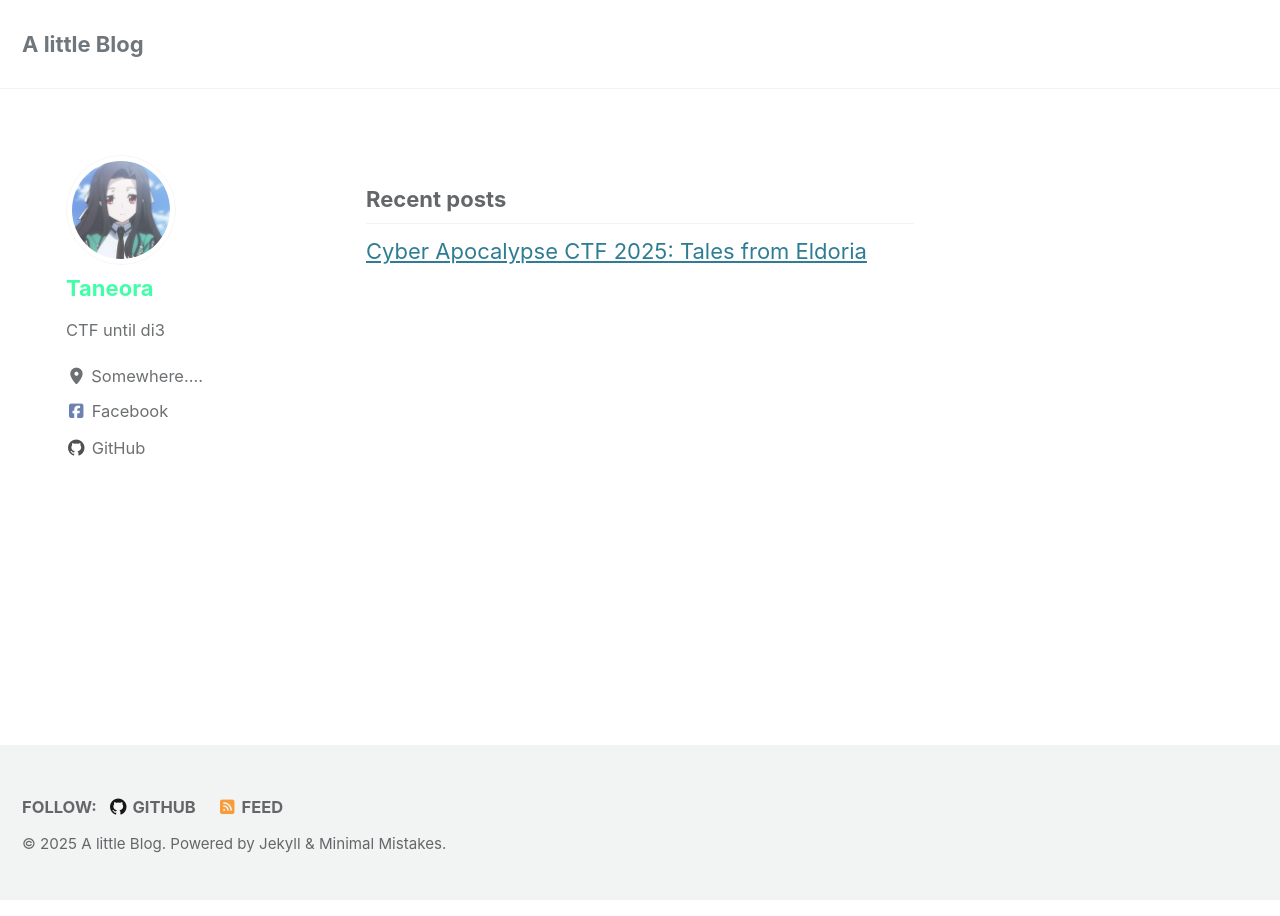
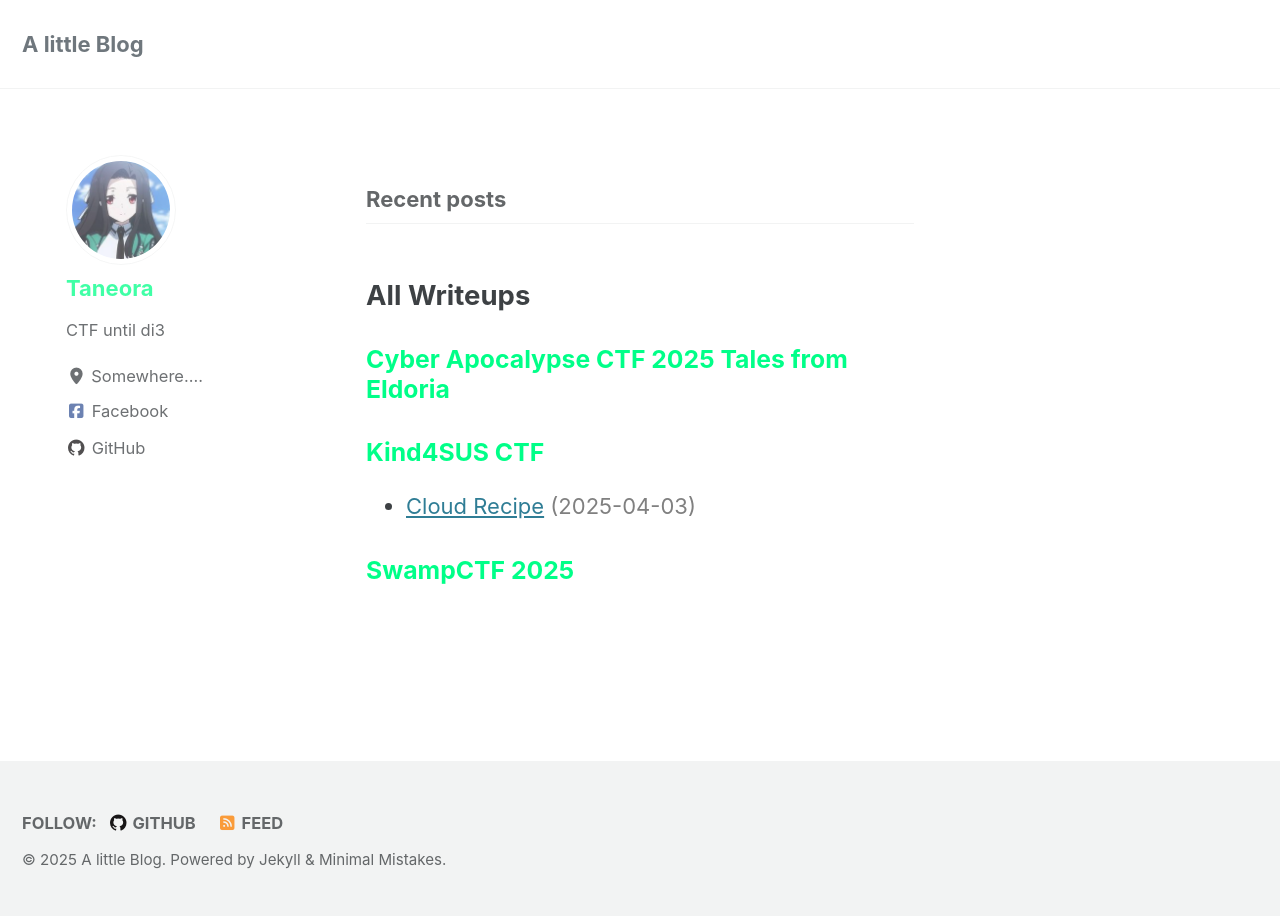
Before and after one commit to dungNHVhust/dungnhvhust.github.io, a Jekyll site: the page built from index.html, in a window 1280 px wide. Built offline with Jekyll 4.4.1, drawn with Linux system fonts in a browser that asks for light colours; cached includes are drawn as plain includes; the list of posts is cut into pages by our own code.

Commit message:
fix not display collections

```diff
--- a/index.html
+++ b/index.html
@@ -2,4 +2,18 @@
 layout: home
 author_profile: true
 ---
-<a href="Cyber_Apocalypse_CTF_2025_Tales_from_Eldoria/">Cyber Apocalypse CTF 2025: Tales from Eldoria</a><br>
+
+<h2>All Writeups</h2>
+
+{% assign collections = "Cyber_Apocalypse_CTF_2025_Tales_from_Eldoria,Kind4SUS_CTF,SwampCTF_2025" | split: "," %}
+{% for coll in collections %}
+  <h3>{{ coll | replace: "_", " " }}</h3>
+  <ul>
+    {% for post in site[coll] %}
+      <li>
+        <a href="{{ post.url }}">{{ post.title }}</a>
+        <span style="color:gray;">({{ post.date | date: "%Y-%m-%d" }})</span>
+      </li>
+    {% endfor %}
+  </ul>
+{% endfor %}
```
